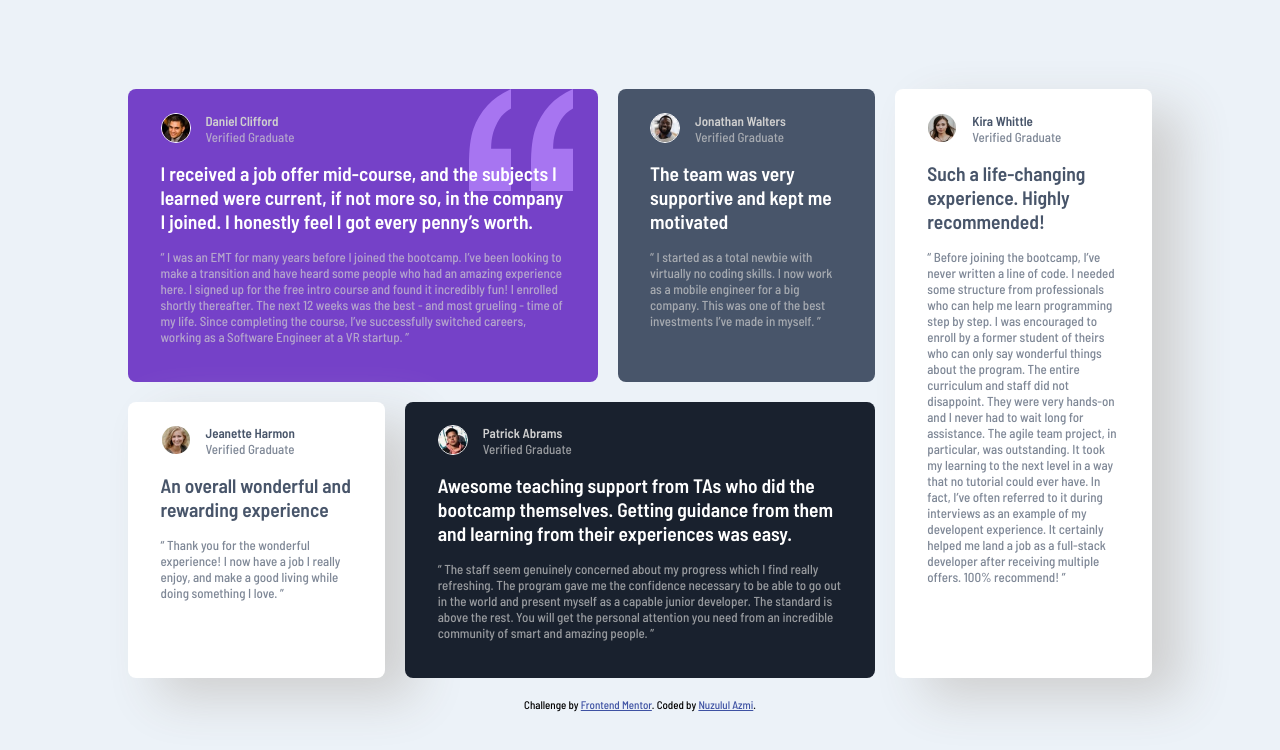
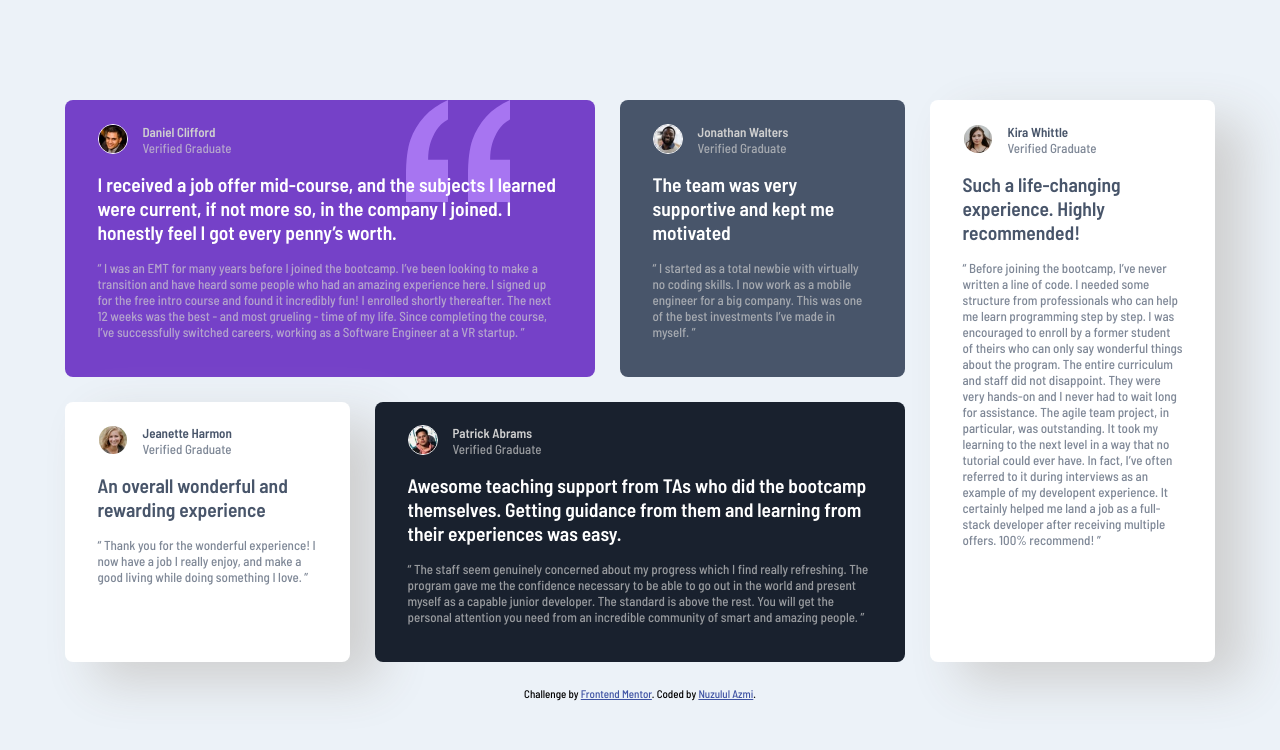
Before and after one commit to nuzulazmi/testimonials-grid-section, a plain HTML site: page index.html in a window 1280 px wide. Drawn offline with Linux system fonts and the light colour scheme.

Commit message:
commit changees

```diff
--- a/styles.css
+++ b/styles.css
@@ -70,17 +70,22 @@ section .reviewer p:first-of-type {opacity: initial;}
     .attribution {grid-area: sixth;}
 
     main {
+        width: 1150px;
         display: grid;
         grid-template-areas:
         'first first second fifth'
         'third fourth fourth fifth'
         'sixth sixth sixth sixth';
-        gap: 20px;
-        margin: auto 10%;
-        transition: 0.5s;
+        gap: 25px;
+        transition: 0.8s;
     }
 
-    section {margin: 0;width: auto;}
+    section {
+        margin: 0;
+        width: auto;
+        background-position: top 0 right 85px;
+        transition: background-position 0.8s;
+    }
 }
 
 .attribution { font-size: 11px; text-align: center; }
```
